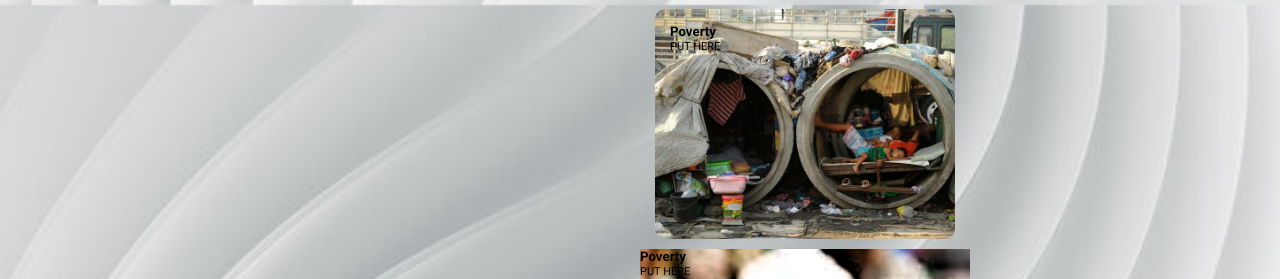
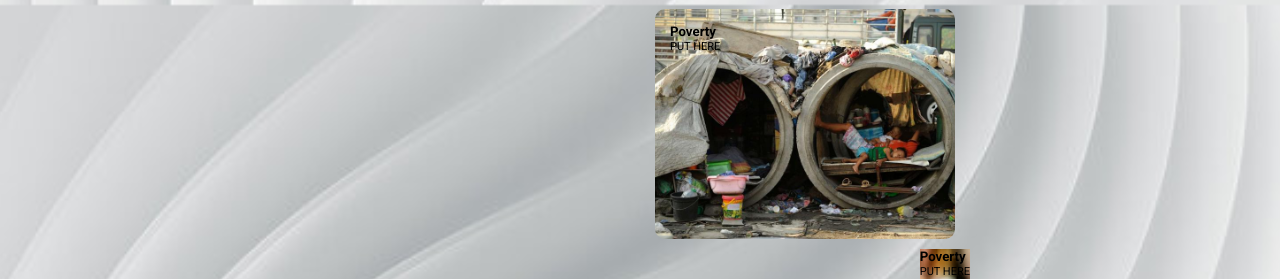
Before and after one commit to VinzJS/learningtasks, a PHP site: page /LT4/gallery.html in a window 1280 px wide. Shown: the part 795-1074 px from the top of the page. Run offline with PHP 8.4, Linux system fonts and the light colour scheme.

Commit message:
Update styles3.css

```diff
--- a/LT4/styles3.css
+++ b/LT4/styles3.css
@@ -1,4 +1,6 @@
-
+.card2{
+  float:right;
+}
 .card{
   width:300px;
   height:230px;
```
